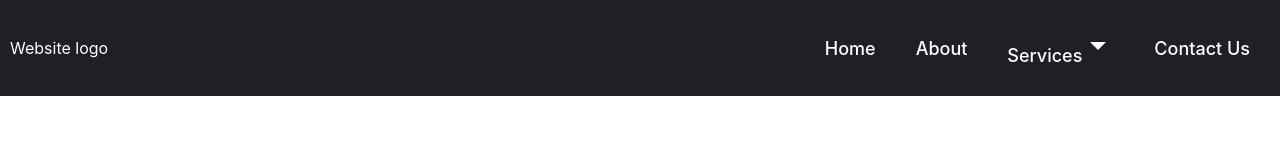
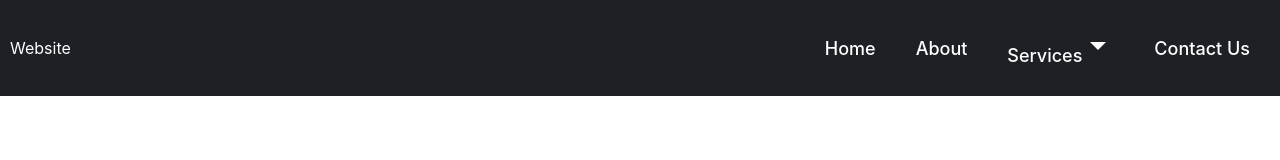
Before and after one commit to optanwar/navbar-react-astro, a React (Create React App) app: page / in a window 1280 px wide. Shown: the top 160 px of the page. Built offline with nearby package versions, Linux system fonts and the light colour scheme; a web font is replaced by a local one.

Commit message:
add navbar

```diff
--- a/src/components/Navbar.jsx
+++ b/src/components/Navbar.jsx
@@ -51,7 +51,7 @@ const Navbar = () => {
       <nav>
         <NavLink to="/">
           {/* <img className="company-logo" src={logo} alt="Company Logo" /> */}{" "}
-          Website logo
+          Website
         </NavLink>
         <div>
           <ul id="navbar" className={show ? "#navbar active" : "#navbar"}>
```
